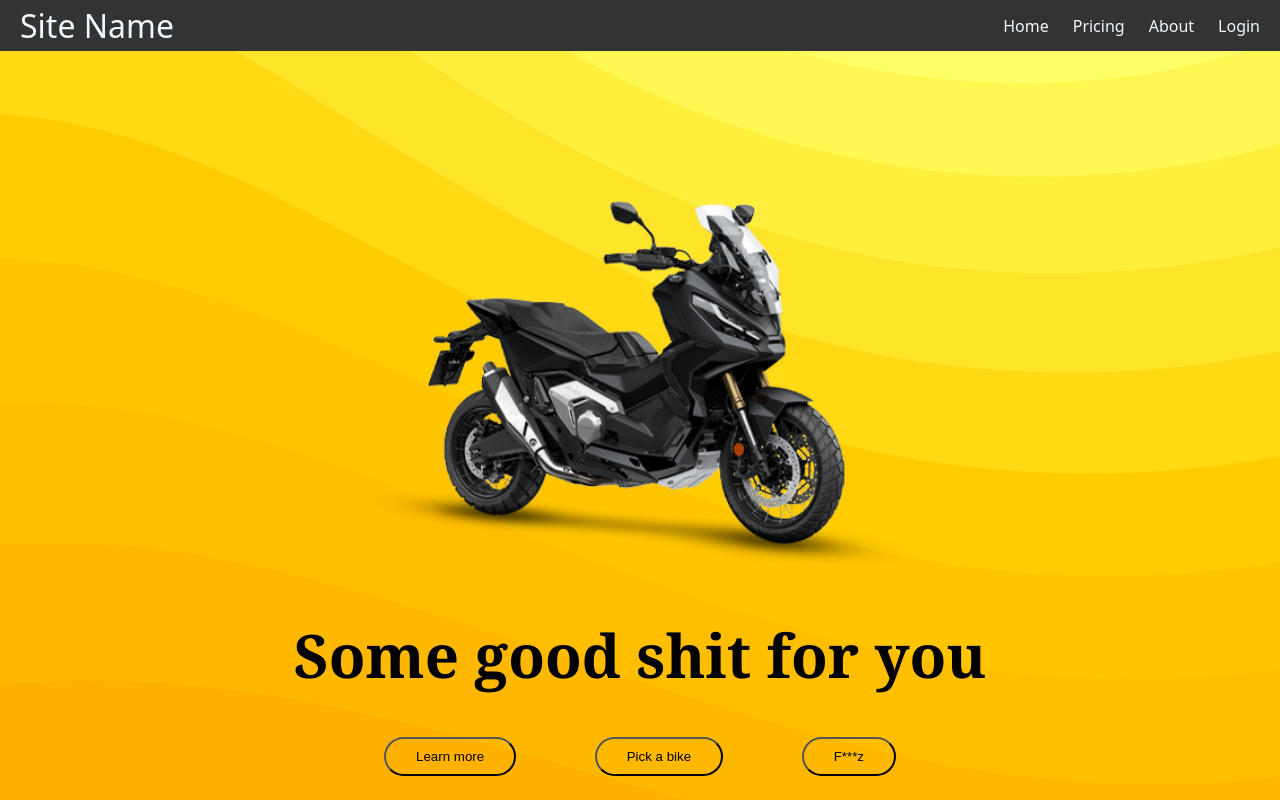
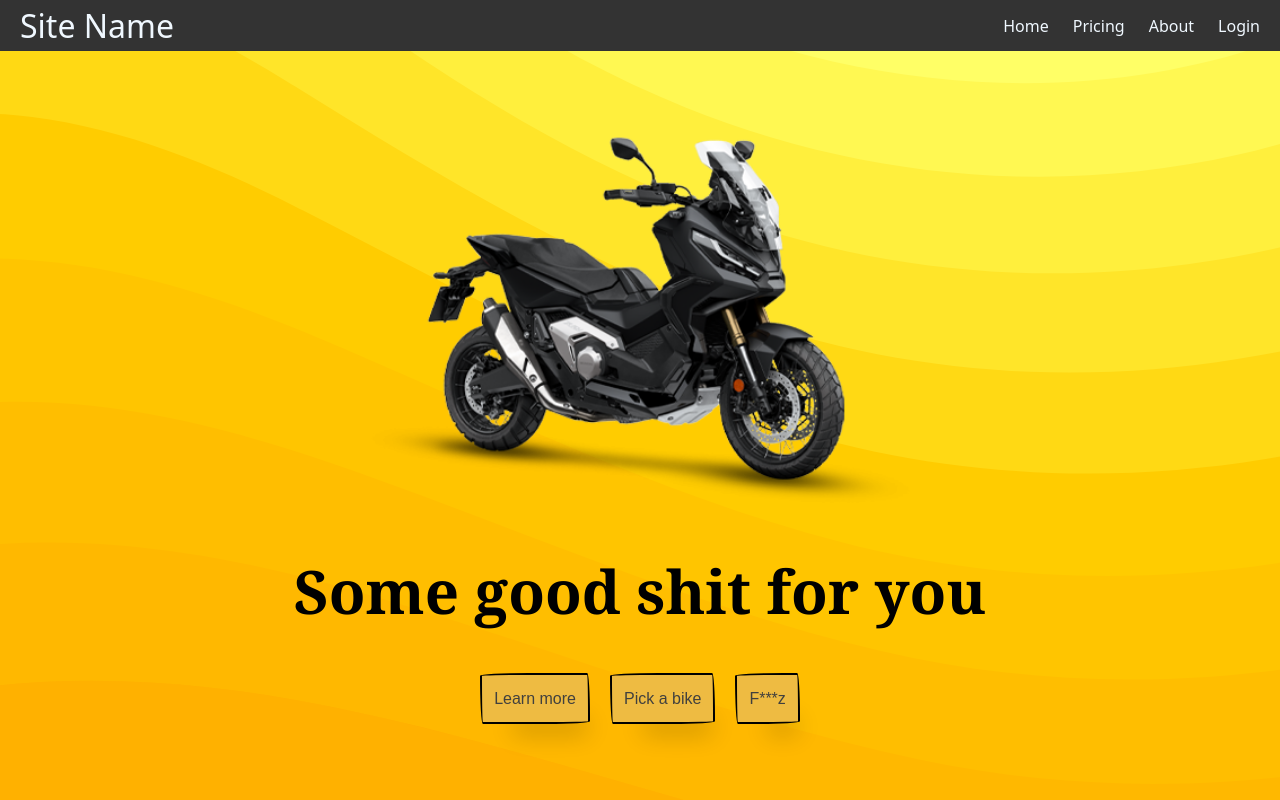
Before and after one commit to NirejBatrai/RentingApp, a React (Vite) app in the folder renting-app/: page / in a window 1280 px wide. Shown: the top 800 px of the page. Built offline with nearby package versions, Linux system fonts and the light colour scheme.

Commit message:
add button style

```diff
--- a/renting-app/src/pages/Home.css
+++ b/renting-app/src/pages/Home.css
@@ -1,5 +1,5 @@
 .home-container {
-  width: 100vw;
+  width: 100%;
   height: 100%;
 }
 
@@ -10,7 +10,7 @@
   justify-content: start;
   flex-direction: column;
 
-  margin-top: 10%;
+  margin-top: 5%;
 }
 
 .landing-section img {
@@ -25,20 +25,72 @@
   font-family: Georgia, "Times New Roman", Times, serif;
 }
 
-.buttons-container {
-  width: 100%;
-
+/* .buttons-container {
   display: flex;
   justify-content: space-between;
   padding: 0 30% 0 30%;
 }
 
 .buttons-container button {
-  padding: 10px 30px;
+  width: 8rem;
+  padding: 10px 25px;
   border-radius: 20px;
+  margin: 0 10px 0 10px;
 }
 
 .buttons-container button:hover {
   background-color: black;
   color: orange;
+} */
+
+/* <button class="button-55" role="button">Button 55</button> */
+
+/* CSS */
+.button-55 {
+  display: flex;
+  justify-content: space-between;
+  padding: 0 30% 0 30%;
 }
+
+.button-55 {
+  align-self: center;
+  background-color: rgb(238, 187, 66);
+  background-image: none;
+  background-position: 0 90%;
+  background-repeat: repeat no-repeat;
+  background-size: 4px 3px;
+  border-radius: 15px 225px 255px 15px 15px 255px 225px 15px;
+  border-style: solid;
+  border-width: 2px;
+  box-shadow: rgba(0, 0, 0, 0.2) 15px 28px 25px -18px;
+  box-sizing: border-box;
+  color: #41403e;
+  cursor: pointer;
+  display: inline-block;
+  font-family: Neucha, sans-serif;
+  font-size: 1rem;
+  line-height: 23px;
+  outline: none;
+  padding: 0.75rem;
+  text-decoration: none;
+  transition: all 235ms ease-in-out;
+  border-bottom-left-radius: 15px 255px;
+  border-bottom-right-radius: 225px 15px;
+  border-top-left-radius: 255px 15px;
+  border-top-right-radius: 15px 225px;
+  user-select: none;
+  -webkit-user-select: none;
+  touch-action: manipulation;
+
+  margin: 0 10px 0 10px;
+}
+
+.button-55:hover {
+  box-shadow: rgba(0, 0, 0, 0.3) 2px 8px 8px -5px;
+  transform: translate3d(0, 2px, 0);
+  background-color: orange;
+}
+
+.button-55:focus {
+  box-shadow: rgba(0, 0, 0, 0.3) 2px 8px 4px -6px;
+}
--- a/renting-app/src/pages/Home.jsx
+++ b/renting-app/src/pages/Home.jsx
@@ -6,7 +6,8 @@ import { useSpring, animated } from "react-spring";
 export default function Home() {
   const imageSpring = useSpring({
     opacity: 1,
-    from: { opacity: 0 },
+    from: { opacity: 0, transform: "translateX(-160px)" },
+    to: { opacity: 1, transform: "translateX(0)" },
     transform: "scale(1)",
     delay: 600,
     // Add more animation properties as needed
@@ -14,13 +15,14 @@ export default function Home() {
 
   const textSpring = useSpring({
     opacity: 2,
-    from: { opacity: 0 },
+    from: { opacity: 0, transform: "translateX(160px)" },
+    to: { opacity: 1, transform: "translateX(0)" },
     delay: 500,
   });
 
   const buttonSpring = useSpring({
-    from: { opacity: 0, transform: "translateY(30px)" },
-    to: { opacity: 1, transform: "translateY(0)" },
+    from: { opacity: 0, transform: "translateX(-160px)" },
+    to: { opacity: 1, transform: "translateX(0)" },
     config: { duration: 500 },
   });
 
@@ -36,9 +38,15 @@ export default function Home() {
         <animated.h1 style={textSpring}>Some good shit for you</animated.h1>
 
         <div className="buttons-container">
-          <animated.button style={buttonSpring}>Learn more</animated.button>
-          <animated.button style={buttonSpring}>Pick a bike</animated.button>
-          <animated.button style={buttonSpring}>F***z</animated.button>
+          <animated.button className="button-55" style={buttonSpring}>
+            Learn more
+          </animated.button>
+          <animated.button className="button-55" style={buttonSpring}>
+            Pick a bike
+          </animated.button>
+          <animated.button className="button-55" style={buttonSpring}>
+            F***z
+          </animated.button>
         </div>
       </div>
     </div>
```
